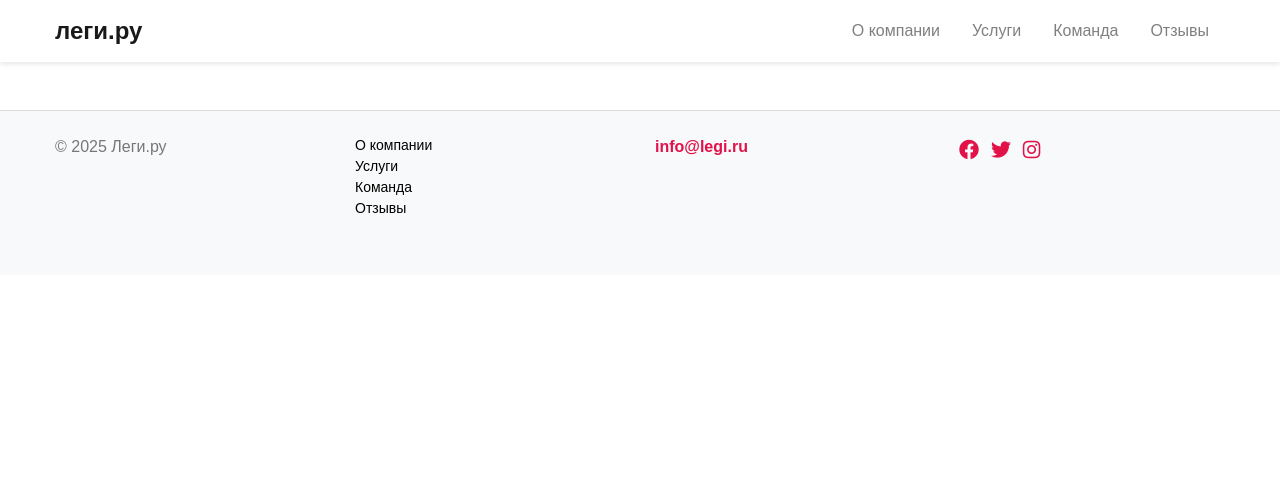
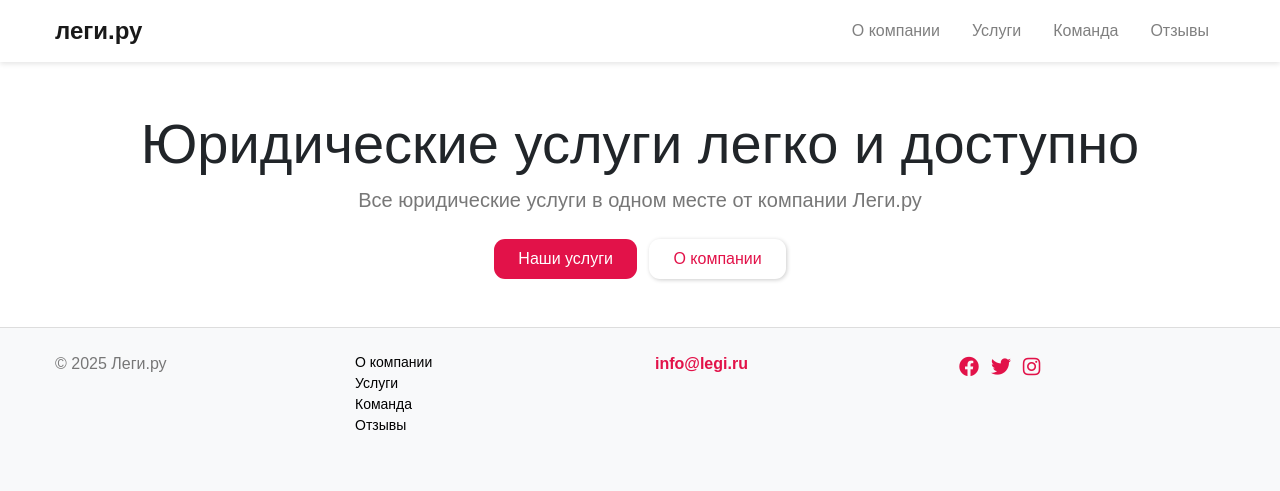
Before and after one commit to Maur1ck/-work1, a Flask app: page / in a window 1280 px wide. Shown: the top 491 px of the page. Run offline with Flask 3, Linux system fonts and the light colour scheme; some libraries are stand-ins or nearby versions.

Commit message:
Добавил правильный заголовочный текст, а также исправил кнопки

```diff
--- a/app.py
+++ b/app.py
@@ -6,7 +6,7 @@ app = Flask(__name__)
 @app.route('/')
 def home():
     year = datetime.now().year
-    return render_template('base.html', year=year)
+    return render_template('main.html', year=year)
 
 if __name__ == '__main__':
     app.run(debug=True)
--- a/static/css/css.css
+++ b/static/css/css.css
@@ -74,25 +74,33 @@ p {
     border: none;
     cursor: pointer;
         }
+.btn-custom {
+    background-color: rgba(226, 18, 73, 1);
+    border-color: rgba(226, 18, 73, 1);
+    color: white;
+    border-radius: 11px;
+}
 
-.btn-primary {
-    background-color: rgba(226, 18, 73, 1);
-    color: #ffffff;
-        }
+.btn-custom:hover {
+    background-color: rgba(200, 16, 65, 1); /* Немного темнее для эффекта наведения */
+    border-color: rgba(200, 16, 65, 1);
+    color: white;
+    border-radius: 11px;
+}
 
-.btn-primary:hover {
-    background-color: #d40872;
-        }
+.btn-outline-secondary {
+    color: rgba(226, 18, 73, 1); /* Розовый цвет текста */
+    border-color: rgba(226, 18, 73, 1);
+    box-shadow: 1px 1px 4px rgba(0, 0, 0, 0.2); /* Тень */
+    outline: 5px rgba(0, 0, 0, 0.2);
+    border-radius: 11px;
+}
 
-.btn-secondary {
-    background-color: #f5f5f5;
-    color: #000000;
-    border: 1px solid #ddd;
-        }
-
-.btn-secondary:hover {
-    background-color: #ebebeb;
-        }
+.btn-outline-secondary:hover {
+    background-color: rgba(226, 18, 73, 0.1); /* Легкий розовый фон при наведении */
+    color: rgba(226, 18, 73, 1);
+    border-color: rgba(226, 18, 73, 1);
+}
 /* ------------------------------------------------------------------------------------------ */
 
 /* Общий стиль футера */
--- a/templates/main.html
+++ b/templates/main.html
@@ -1,5 +1,12 @@
 {% extends "base.html" %}
 
 {% block content %}
-
+<div class="text-center my-5">
+        <h1 class="display-4">Юридические услуги легко и доступно</h1>
+        <p class="lead">Все юридические услуги в одном месте от компании Леги.ру</p>
+        <div class="mt-4">
+        <a href="#" class="btn btn-custom mr-2">Наши услуги</a>
+        <a href="#" class="btn btn-outline-secondary btn-lg">О компании</a>
+        </div>
+</div>
 {% endblock %}
```
